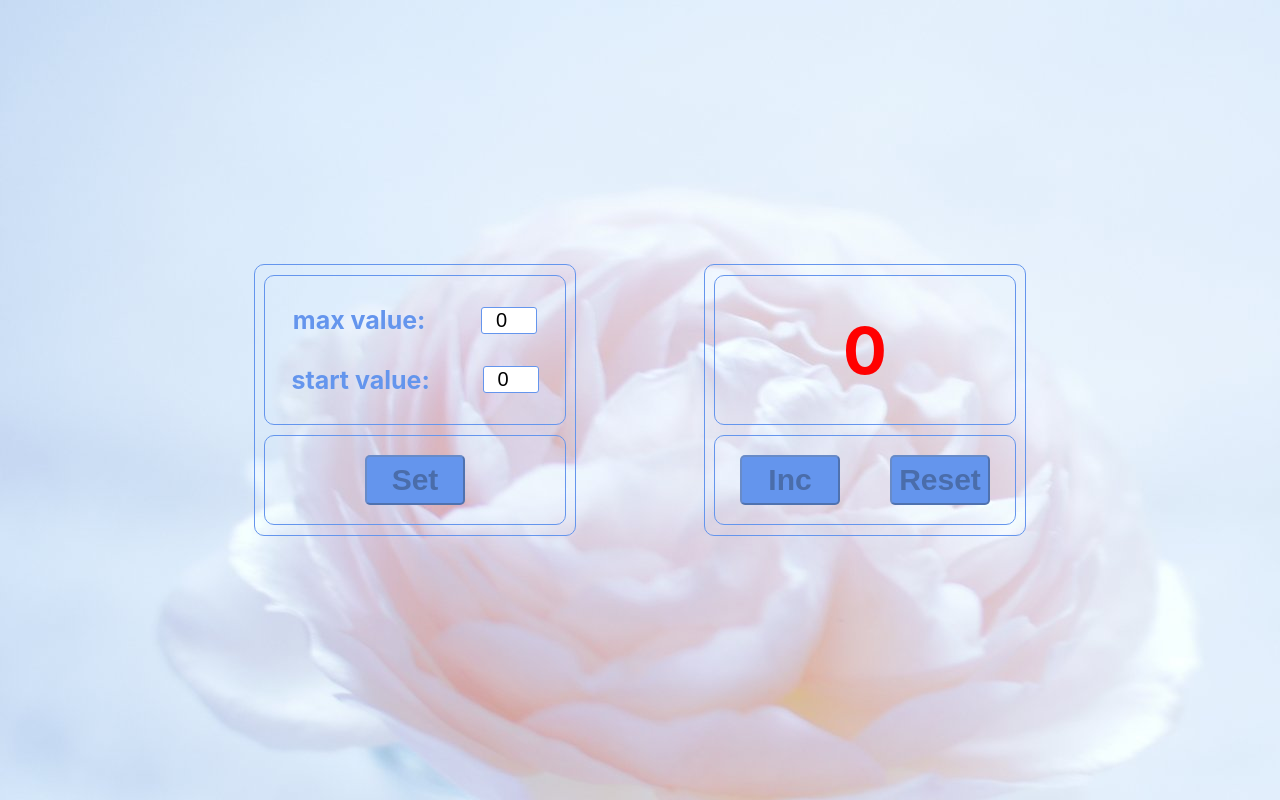
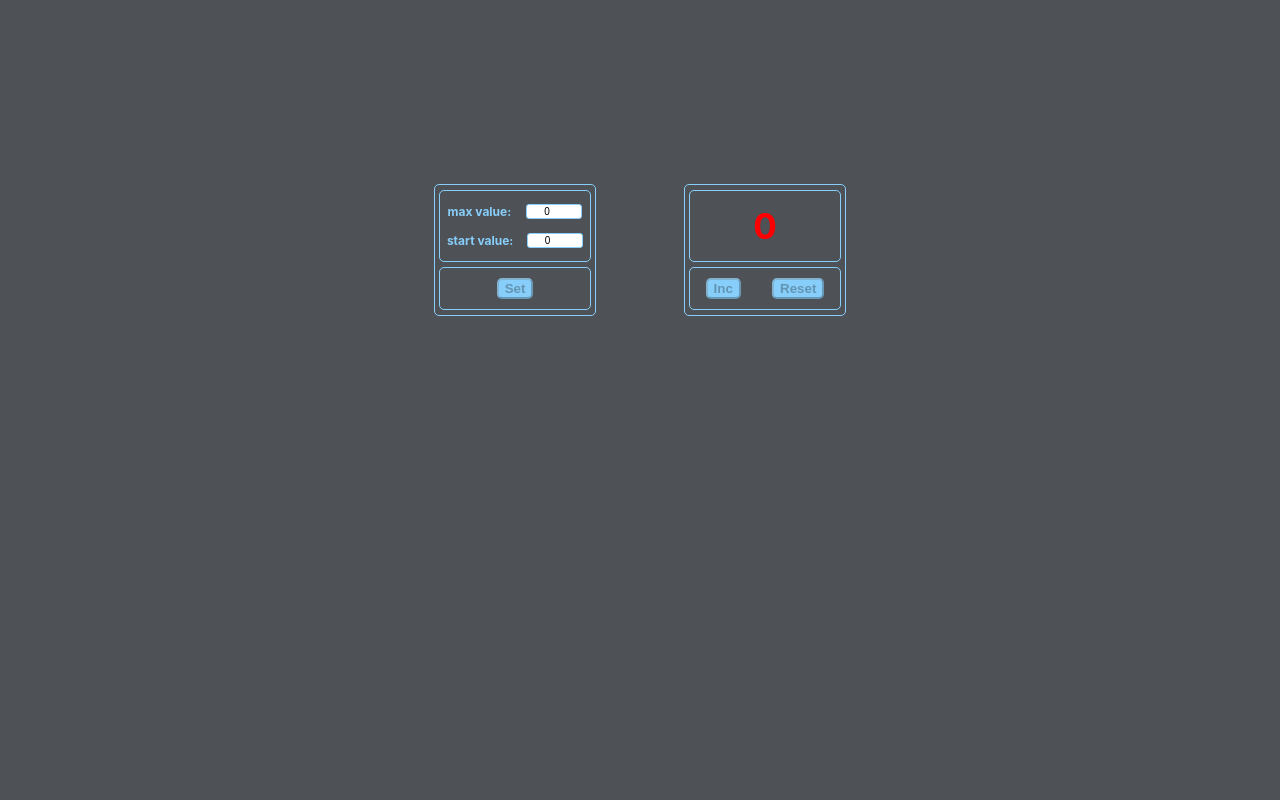
Before and after one commit to Katrin3536/counters, a React (Create React App) app: page / in a window 1280 px wide. Built offline with nearby package versions, Linux system fonts and the light colour scheme.

Commit message:
Revert "fixed css: background-image"
This reverts commit f014f1f3

```diff
--- a/src/App.css
+++ b/src/App.css
@@ -1,9 +1,10 @@
+
 .wrapper {
     display: flex;
     justify-content: center;
     align-items: center;
-    height: 100%;
-    width: 900px;
+    height: 500px;
+    width: 500px;
     margin: 0 auto
 }
 
@@ -13,11 +14,10 @@
     flex-direction: column;
     justify-content: center;
     align-items: center;
-    border: 1px solid cornflowerblue;
-    border-radius: 10px;
-    width: 300px;
-    padding: 10px;
-    height: 250px;
+    border: 1px solid lightskyblue;
+    border-radius: 5px;
+    width: 150px;
+    padding: 5px;
 
 }
 
@@ -27,11 +27,10 @@
     flex-direction: column;
     justify-content: center;
     align-items: center;
-    border: 1px solid cornflowerblue;
-    border-radius: 10px;
-    width: 300px;
-    padding: 10px;
-    height: 250px;
+    border: 1px solid lightskyblue;
+    border-radius: 5px;
+    width: 150px;
+    padding: 5px;
 
 }
 
@@ -39,26 +38,26 @@
     display: flex;
     justify-content: center;
     align-items: center;
-    color: cornflowerblue;
-    font-size: 60px;
+    color: lightskyblue;
+    font-size: 30px;
     font-weight: bold;
-    border: 1px solid cornflowerblue;
-    border-radius: 10px;
+    border: 1px solid lightskyblue;
+    border-radius: 5px;
     width: 100%;
-    height: 100%;
-    margin-bottom: 10px;
+    height: 70px;
+    margin-bottom: 5px;
 }
 
 .inputs {
     display: flex;
     flex-direction: column;
     justify-content: space-evenly;
-    margin-bottom: 10px;
-    border: 1px solid cornflowerblue;
-    border-radius: 10px;
-    color: cornflowerblue;
+    margin-bottom: 5px;
+    border: 1px solid lightskyblue;
+    border-radius: 5px;
+    color: lightskyblue;
     width: 100%;
-    height: 100%;
+    height: 70px;
 }
 
 .input-wrapper {
@@ -71,18 +70,18 @@
 
 .input {
     width: 50px;
-    font-size: 20px;
+    font-size: 10px;
     text-align: center;
-    border: 1px solid cornflowerblue;
+    border: 1px solid lightskyblue;
     border-radius: 3px;
     outline: none;
 
 }
 
 .label {
-    font-size: 25px;
+    font-size: 12px;
     font-weight: bolder;
-    color: cornflowerblue;
+    color: lightskyblue;
 }
 
 .redCount {
@@ -90,39 +89,35 @@
     justify-content: center;
     align-items: center;
     color: red;
-    font-size: 65px;
+    font-size: 35px;
     font-weight: bold;
-    border: 1px solid cornflowerblue;
-    border-radius: 10px;
+    border: 1px solid lightskyblue;
+    border-radius: 5px;
     width: 100%;
-    height: 100%;
-    margin-bottom: 10px;
+    height: 70px;
+    margin-bottom: 5px;
 }
 
 
 .buttons {
     display: flex;
     justify-content: space-around;
-    border: 1px solid cornflowerblue;
-    border-radius: 10px;
+    border: 1px solid lightskyblue;
+    border-radius: 5px;
     width: 100%;
-    height: 100px;
 
 }
 
 button {
-    font-size: 30px;
-    margin: 19px;
-    background-color: cornflowerblue;
+    margin: 10px;
+    background-color: lightskyblue;
     font-weight: bold;
     border-radius: 5px;
     outline: none;
-    width: 100px;
-    height: 50px
 }
 
 button:hover {
-    background-color: cornflowerblue;
+    background-color: lightskyblue;
     border: 2px solid grey;
     color: white;
     background:linear-gradient(45deg,#0576ff 0,#24f8ff 100%)
@@ -132,31 +127,32 @@ button:hover {
     justify-content: center;
     align-items: center;
     color: red;
-    font-size: 35px;
-    border: 1px solid cornflowerblue;
-    border-radius: 10px;
+    font-size: 16px;
+    border: 1px solid lightskyblue;
+    border-radius: 5px;
     width: 100%;
-    height: 100%;
-    margin-bottom: 10px;
+    height: 70px;
+    margin-bottom: 5px;
 }
 .inputError {
     width: 50px;
-    font-size: 20px;
+    font-size: 10px;
     text-align: center;
     border: 1px solid red;
     border-radius: 3px;
     outline: none;
+
 }
 
 .enter_value{
     display: flex;
     justify-content: center;
     align-items: center;
-    color: cornflowerblue;
-    font-size: 25px;
-    border: 1px solid cornflowerblue;
-    border-radius: 10px;
+    color: lightskyblue;
+    font-size: 12px;
+    border: 1px solid lightskyblue;
+    border-radius: 5px;
     width: 100%;
-    height: 100%;
-    margin-bottom: 10px;
+    height: 70px;
+    margin-bottom: 5px;
 }
--- a/src/index.css
+++ b/src/index.css
@@ -10,7 +10,7 @@ body {
     sans-serif;
     -webkit-font-smoothing: antialiased;
     -moz-osx-font-smoothing: grayscale;
-    background-image: url("kameliya.jpg");
+    background-color: #4e5257;
     height: 100%;
 }
 #root {
```
Also changed, not shown: src/kameliya.jpg (deleted).
